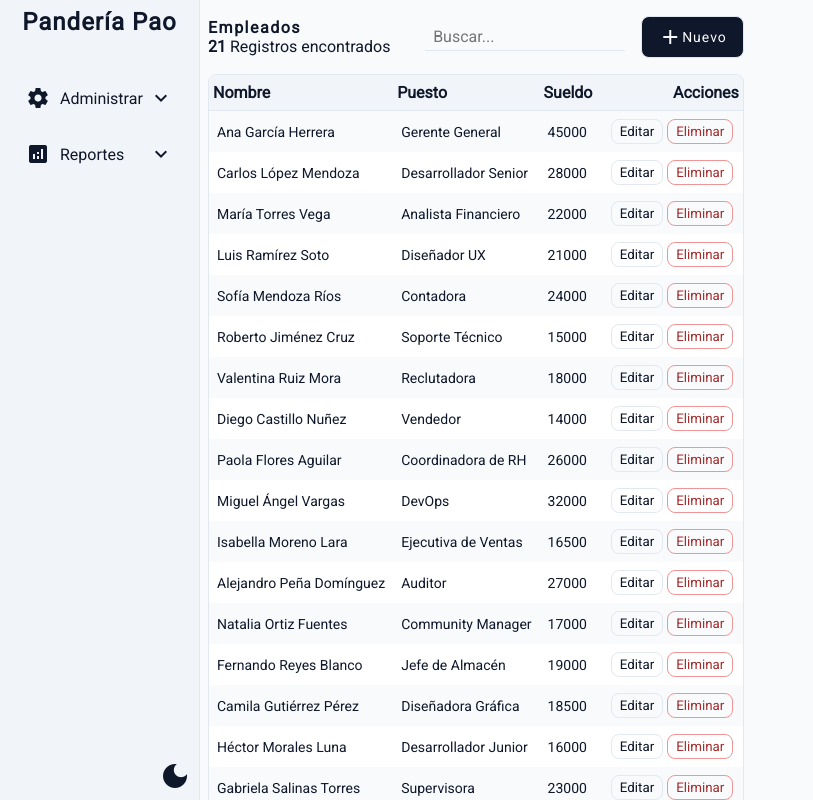
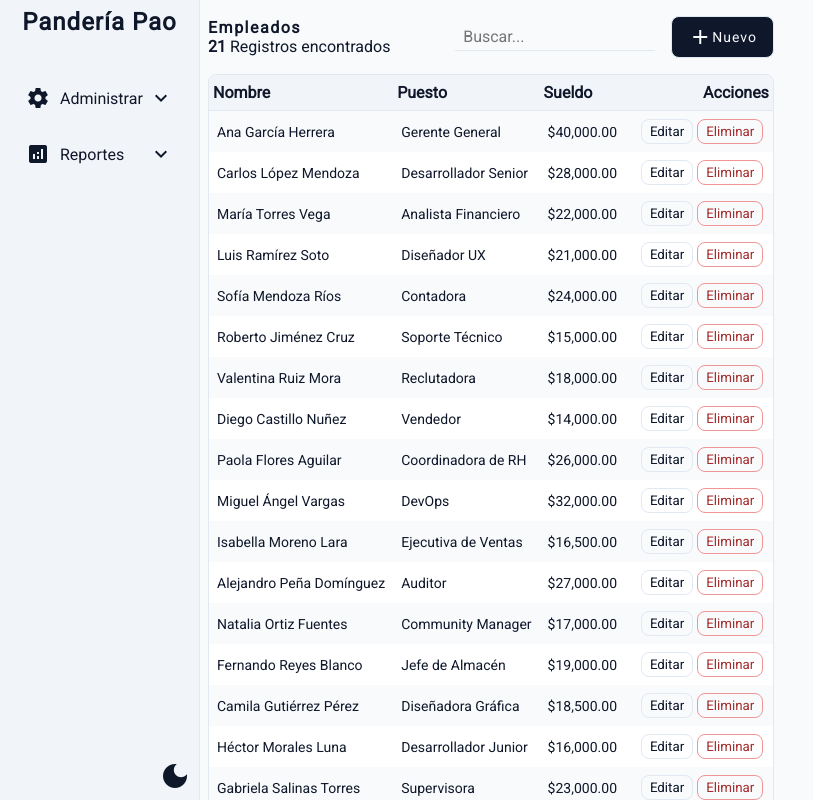
Before and after one commit to FLeyva18/clever-heisenberg, a Vue app: page /home/employees in a window 1280 px wide. Shown: the top 800 px of the page, without its empty margins (0-813 px from the left). Built offline with nearby package versions, Linux system fonts and the light colour scheme; a web font is replaced by a local one.

Commit message:
Fixed the currency format in employees table

```diff
--- a/src/components/DataTable.vue
+++ b/src/components/DataTable.vue
@@ -1,13 +1,11 @@
 <script setup lang="ts">
-
-const fmt = (n: number) => n.toLocaleString('es-MX', { style: 'currency', currency: 'MXN', maximumFractionDigits: 0 });
 
 interface Data {
     id: number,
     nombre: string,
     puesto: string,
     departamento: string,
-    sueldo: number,
+    sueldo: number | string,
     turno: string,
     activo: boolean,
     fechaIngreso: string,
--- a/src/services/mockworkers.ts
+++ b/src/services/mockworkers.ts
@@ -4,7 +4,7 @@ export const trabajadores = [
     nombre: "Ana García Herrera",
     puesto: "Gerente General",
     departamento: "Dirección",
-    sueldo: 45000,
+    sueldo: 40000,
     turno: "Matutino",
     activo: true,
     fechaIngreso: "2018-03-12",
--- a/src/views/EmployeesView.vue
+++ b/src/views/EmployeesView.vue
@@ -6,6 +6,17 @@ import { trabajadores } from "../services/mockworkers";
 
 const employees = ref([...trabajadores]);
 const registers = computed(() => employees.value.length);
+
+const fmt = (n: number) =>
+n.toLocaleString('es-MX', {
+  style: 'currency',
+  currency: 'MXN',
+  maximumFractionDigits: 2 });
+
+// Solo formatea para la vista, sin tocar el arreglo original
+const employeesView = computed(() =>
+  employees.value.map(e => ({ ...e, sueldo: fmt(e.sueldo) }))
+);
 
 interface COLS {
   key: string;
@@ -30,7 +41,7 @@ const columns: COLS[] = [
     class="employees-header"
     />
 
-    <data-table :headers="columns" :items="employees" class="table-component" />
+    <data-table :headers="columns" :items="employeesView" class="table-component" />
   </div>
 </template>
 
```
